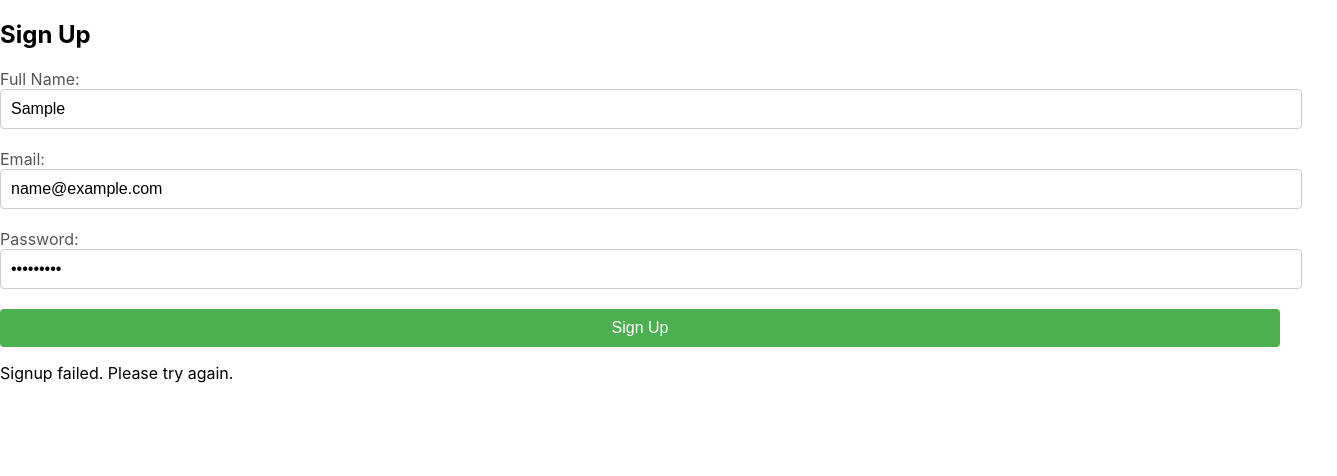
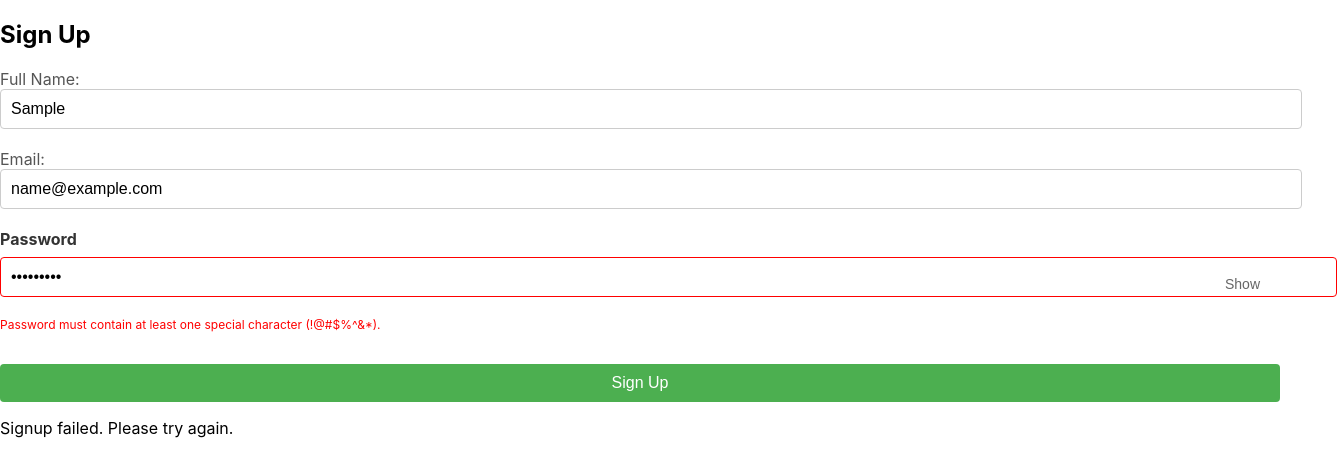
Before and after one commit to Zehavas-NBS/Clalit-Home, a React (Create React App) app in the folder frontend/: page /signup in a window 1280 px wide. Both pictures are taken after typing "Sample", "name@example.com", "Sample123" into the empty fields and a click on the button "Sign Up". Shown: the top 476 px of the page, 1337 px wide, since content can reach past the window. Built offline with nearby package versions, Linux system fonts and the light colour scheme; no server answers.

Commit message:
feet : UI fiexs : add autoComplete, details form on selection, navigate to signUp in lgin failed

```diff
--- a/frontend/package.json
+++ b/frontend/package.json
@@ -2,8 +2,11 @@
   "name": "company_managers",
   "version": "0.1.0",
   "private": true,
-
   "dependencies": {
+    "@emotion/react": "^11.13.3",
+    "@emotion/styled": "^11.13.0",
+    "@mui/material": "^6.1.7",
+    "@mui/x-data-grid": "^7.22.2",
     "@testing-library/jest-dom": "^5.17.0",
     "@testing-library/react": "^13.4.0",
     "@testing-library/user-event": "^13.5.0",
--- /dev/null
+++ b/frontend/src/components/Common/PasswordInput.css
@@ -0,0 +1,51 @@
+/* סגנון רכיב PasswordInput */
+.password-input-container {
+    margin-bottom: 20px;
+  }
+
+  .password-input-label {
+    display: block;
+    font-weight: bold;
+    margin-bottom: 8px;
+    color: #333;
+  }
+
+  .password-input-wrapper {
+    position: relative;
+  }
+
+  .password-input-field {
+    width: 100%;
+    padding: 10px 45px 10px 10px;
+    font-size: 16px;
+    border: 1px solid #ccc;
+    border-radius: 4px;
+    transition: border-color 0.3s ease-in-out, box-shadow 0.3s ease-in-out;
+  }
+
+  .password-input-field:focus {
+    border-color: #007bff;
+    box-shadow: 0 0 5px rgba(0, 123, 255, 0.5);
+  }
+
+  .password-input-error {
+    border-color: red;
+  }
+
+  .password-toggle-button {
+    position: absolute;
+    right: 10px;
+    top: 50%;
+    transform: translateY(-50%);
+    background: none;
+    border: none;
+    color: #666;
+    cursor: pointer;
+    font-size: 14px;
+  }
+
+  .password-error-message {
+    color: red;
+    font-size: 12px;
+    margin-top: 5px;
+  }
--- /dev/null
+++ b/frontend/src/components/Common/PasswordInput.tsx
@@ -0,0 +1,80 @@
+import React, { useState } from "react";
+import "./PasswordInput.css";
+
+interface PasswordInputProps {
+  value: string;
+  onChange: (value: string, error: string) => void;
+  label?: string;
+}
+
+const PasswordInput: React.FC<PasswordInputProps> = ({
+  value,
+  onChange,
+  label = "Password",
+}) => {
+  const [password, setPassword] = useState<string>(value || "");
+  const [showPassword, setShowPassword] = useState<boolean>(false);
+  const [error, setError] = useState<string>("");
+
+  // Validation rules
+  const validatePassword = (pwd: string): string => {
+    if (!pwd) {
+      return "Password cannot be empty.";
+    }
+    if (pwd.length < 6) {
+      return "Password must be at least 6 characters long.";
+    }
+    if (!/[A-Z]/.test(pwd)) {
+      return "Password must contain at least one uppercase letter.";
+    }
+    if (!/[a-z]/.test(pwd)) {
+      return "Password must contain at least one lowercase letter.";
+    }
+    if (!/[0-9]/.test(pwd)) {
+      return "Password must contain at least one number.";
+    }
+    if (!/[!@#$%^&*]/.test(pwd)) {
+      return "Password must contain at least one special character (!@#$%^&*).";
+    }
+    return ""; // No errors
+  };
+
+  const handleChange = (e: React.ChangeEvent<HTMLInputElement>) => {
+    const newPwd = e.target.value;
+    setPassword(newPwd);
+
+    const validationError = validatePassword(newPwd);
+    setError(validationError);
+
+    onChange(newPwd, validationError);
+  };
+
+  const toggleShowPassword = () => {
+    setShowPassword((prev) => !prev);
+  };
+
+  return (
+    <div className="password-input-container">
+      <label className="password-input-label">{label}</label>
+      <div className="password-input-wrapper">
+        <input
+          type={showPassword ? "text" : "password"}
+          value={password}
+          onChange={handleChange}
+          className={`password-input-field ${error ? "password-input-error" : ""}`}
+          placeholder="Enter your password"
+        />
+        <button
+          type="button"
+          onClick={toggleShowPassword}
+          className="password-toggle-button"
+        >
+          {showPassword ? "Hide" : "Show"}
+        </button>
+      </div>
+      {error && <p className="password-error-message">{error}</p>}
+    </div>
+  );
+};
+
+export default PasswordInput;
--- a/frontend/src/components/Employees/EmployeeForm.tsx
+++ b/frontend/src/components/Employees/EmployeeForm.tsx
@@ -3,13 +3,14 @@ import { Employee } from "../../types";
 import "./EmployeeForm.css";
 
 
-interface EmployeeFormProps {
-  employee?: Employee;
-  onSave: (employee: Employee, isNew : boolean) => void;
-  onCancel: () => void;
-}
+// interface EmployeeFormProps {
+//   employee?: Employee;
+//   readOnly: boolean;
+//   onSave: (employee: Employee, isNew : boolean) => void;
+//   onCancel: () => void;
+// }
 
-const EmployeeForm=  ({ employee, onSave, onCancel }: EmployeeFormProps) => {
+const EmployeeForm=  ({ employee, onSave, onCancel , readOnly} : any) => {
   const [name, setName] = useState<string>(employee?.name || "");
   const [email, setEmail] = useState<string>(employee?.email || "");
   const [isNew] = useState<boolean>(employee?.id === undefined);
@@ -27,15 +28,19 @@ const EmployeeForm=  ({ employee, onSave, onCancel }: EmployeeFormProps) => {
   };
 
   return (
-    <form className="employee-form" onSubmit={handleSubmit}>
-      <h2>{employee ? "Edit Employee" : "Add New Employee"}</h2>
+    <form className="employee-form" onSubmit={handleSubmit} >
+      {
+      !readOnly?  <h2>{employee ? "Edit Employee" : "Add New Employee"}</h2> : <h2>{employee ? "Employee Details" : "Add New Employee"}</h2>
+      }
       <label>
         Name:
         <input
           type="text"
+
           value={name}
           onChange={(e) => setName(e.target.value)}
-          required
+          readOnly={readOnly} // במצב קריאה בלבד, השדה לא ניתן לעריכה
+          required={!readOnly}
         />
       </label>
       <label>
@@ -44,16 +49,18 @@ const EmployeeForm=  ({ employee, onSave, onCancel }: EmployeeFormProps) => {
           type="email"
           value={email}
           onChange={(e) => setEmail(e.target.value)}
-          required
+          readOnly={readOnly} // במצב קריאה בלבד, השדה לא ניתן לעריכה
+          required={!readOnly}
         />
       </label>
-      <div className="form-buttons">
+      {!readOnly && <div className="form-buttons">
 
         <button type="submit">Save</button>
         <button type="button" onClick={onCancel}>
           Cancel
         </button>
       </div>
+  }
     </form>
   );
 };
--- a/frontend/src/components/Employees/EmployeeList.css
+++ b/frontend/src/components/Employees/EmployeeList.css
@@ -3,7 +3,8 @@
     background: #f9f9f9;
     border: 1px solid #ddd;
     border-radius: 8px;
-  }
+    display: flex;
+    flex-direction: row;}
 
   .employee-list h2 {
     margin-bottom: 15px;
--- a/frontend/src/components/Employees/EmployeeManager.css
+++ b/frontend/src/components/Employees/EmployeeManager.css
@@ -1,5 +1,4 @@
 .employee-manager {
-    max-width: 800px;
     margin: 20px auto;
     padding: 20px;
     background: #fff;
--- a/frontend/src/components/Employees/EmployeeManager.tsx
+++ b/frontend/src/components/Employees/EmployeeManager.tsx
@@ -160,6 +160,7 @@ const EmployeeManager =() => {
           employee={selectedEmployee}
           onSave={handleSave}
           onCancel={handleCancel}
+          readOnly={false}
         />
         </div>
       ) : (
--- a/frontend/src/components/LogIn.tsx
+++ b/frontend/src/components/LogIn.tsx
@@ -65,7 +65,13 @@ const LogIn = ( props: { onLogIn: (token: string) => void } ) => {
             required
           />
         </div>
-        {error && <p style={{ color: "red" }}>{error}</p>}
+        {error &&
+        <div>
+          <p style={{ color: "red" }}>{error}</p>
+          <p>New manager? Sign up</p>
+          <button type="button" onClick={() => window.location.href = "/signup"}>Sign Up</button>
+        </div>
+        }
         <button type="submit">Log In</button>
       </form>
     </div>
--- a/frontend/src/components/SignUp.tsx
+++ b/frontend/src/components/SignUp.tsx
@@ -1,5 +1,6 @@
 import React, { useState } from 'react';
 import axios from 'axios';
+import PasswordInput from './Common/PasswordInput';
 //import { SignupRequest } from '../types/api';
 
 const SignUp = () => {
@@ -9,6 +10,14 @@ const SignUp = () => {
     password: '',
   });
   const [message, setMessage] = useState<string>('');
+
+  const [password, setPassword] = useState<string>("");
+  const [passwordError, setPasswordError] = useState<string>("");
+
+  const handlePasswordChange = (newPassword: string, validationError: string) => {
+    setFormData({ ...formData, password: newPassword });
+    setPasswordError(validationError);
+  };
 
   const handleChange = (e: React.ChangeEvent<HTMLInputElement>) => {
     const { name, value } = e.target;
@@ -22,7 +31,9 @@ const SignUp = () => {
        await axios.post('http://localhost:5009/api/Auth/signup', formData).
       then((res) => result = res.data);
       setMessage('Signup successful! You can now log in.');
-    } catch (error: unknown) {
+      window.location.href = '/login';
+    }
+    catch (error: unknown) {
       console.error(error);
       setMessage('Signup failed. Please try again.');
     }
@@ -51,16 +62,11 @@ const SignUp = () => {
           required
         />
       </label>
-      <label>
-        Password:
-        <input
-          type="password"
-          name="password"
-          value={formData.password}
-          onChange={handleChange}
-          required
-        />
-      </label>
+      <PasswordInput
+        value={formData.password}
+        onChange={handlePasswordChange}
+        label="Password"
+      />
       <button type="submit">Sign Up</button>
       {message && <p>{message}</p>}
     </form>
```
Also changed, not shown: frontend/src/components/Employees/EmployeeList.tsx (+80 -9 lines), 1 other file (tests, documents, lock files or other folders).
